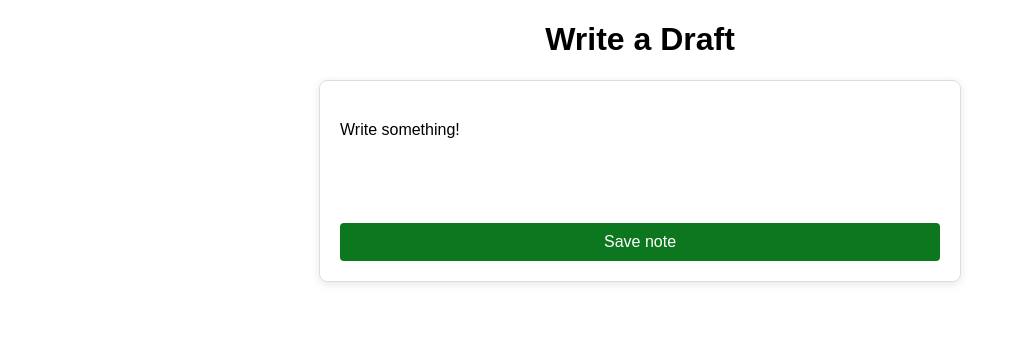
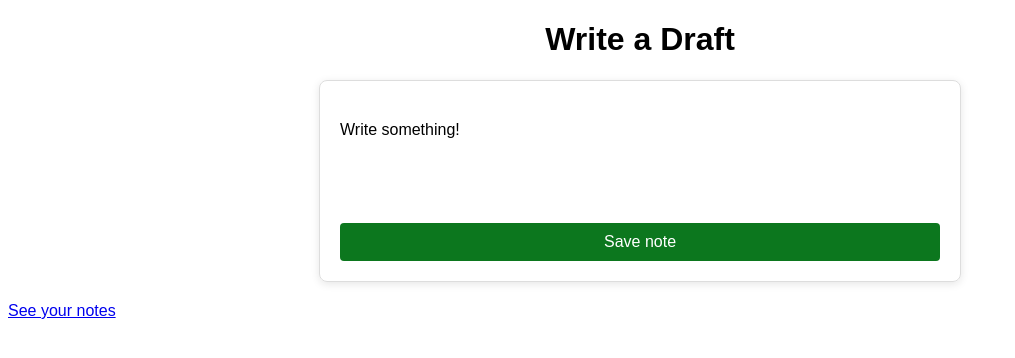
Before and after one commit to luacooli/draft, a React (Vite) app: page / in a window 1280 px wide. Shown: the top 358 px of the page, without its empty margins (0-1015 px from the left). Built offline with nearby package versions, Linux system fonts and the light colour scheme.

Commit message:
fix: LinkTo component

```diff
--- a/src/components/Button/Button.tsx
+++ b/src/components/Button/Button.tsx
@@ -1,8 +1,8 @@
 import './Button.css'
 
 interface ButtonProps {
-  text: string,
-  onClick: () => void
+  text: string;
+  onClick: () => void;
 }
 
 function Button({text, onClick}: ButtonProps ) {
--- a/src/components/Link/LinkTo.tsx
+++ b/src/components/Link/LinkTo.tsx
@@ -6,9 +6,11 @@ interface LinkToProps {
 }
 
 function LinkTo({path, text}: LinkToProps) {
-  <>
-    <Link href={path} className="link">{text}</Link>
-  </>
+  return (
+    <>
+      <Link href={path} className="link">{text}</Link>
+    </>
+  )
 }
 
 export default LinkTo
--- a/src/pages/EditorPage/EditorPage.tsx
+++ b/src/pages/EditorPage/EditorPage.tsx
@@ -1,9 +1,9 @@
 import { useState } from 'react'
 import { gql, useMutation, useQuery } from '@apollo/client';
 import { Editor, EditorState } from 'draft-js';
-import './EditorPage.css'
 import Button from '../../components/Button/Button';
 import LinkTo from '../../components/Link/LinkTo';
+import './EditorPage.css';
 
 const SAVE_NOTE_MUTATION = gql`
   mutation SaveNote($content: String!) {
@@ -63,7 +63,7 @@ function EditorPage() {
         <Button text={'Save note'} onClick={handleSave}/>
       </div>
 
-      <LinkTo path={'/notes'} text={'See your notes'} />
+      <LinkTo path="/notes" text="See your notes" />
     </>
   )
 }
```
